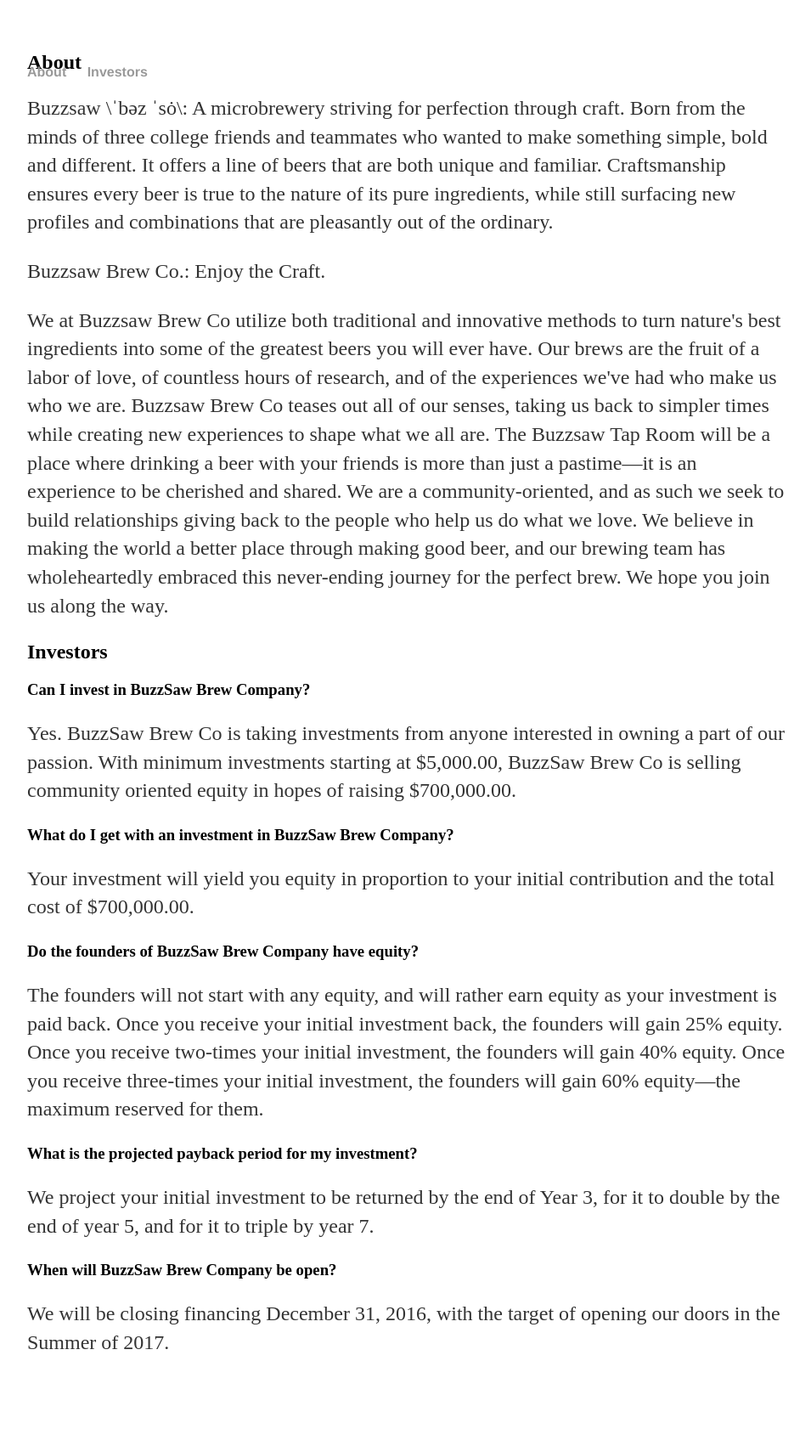
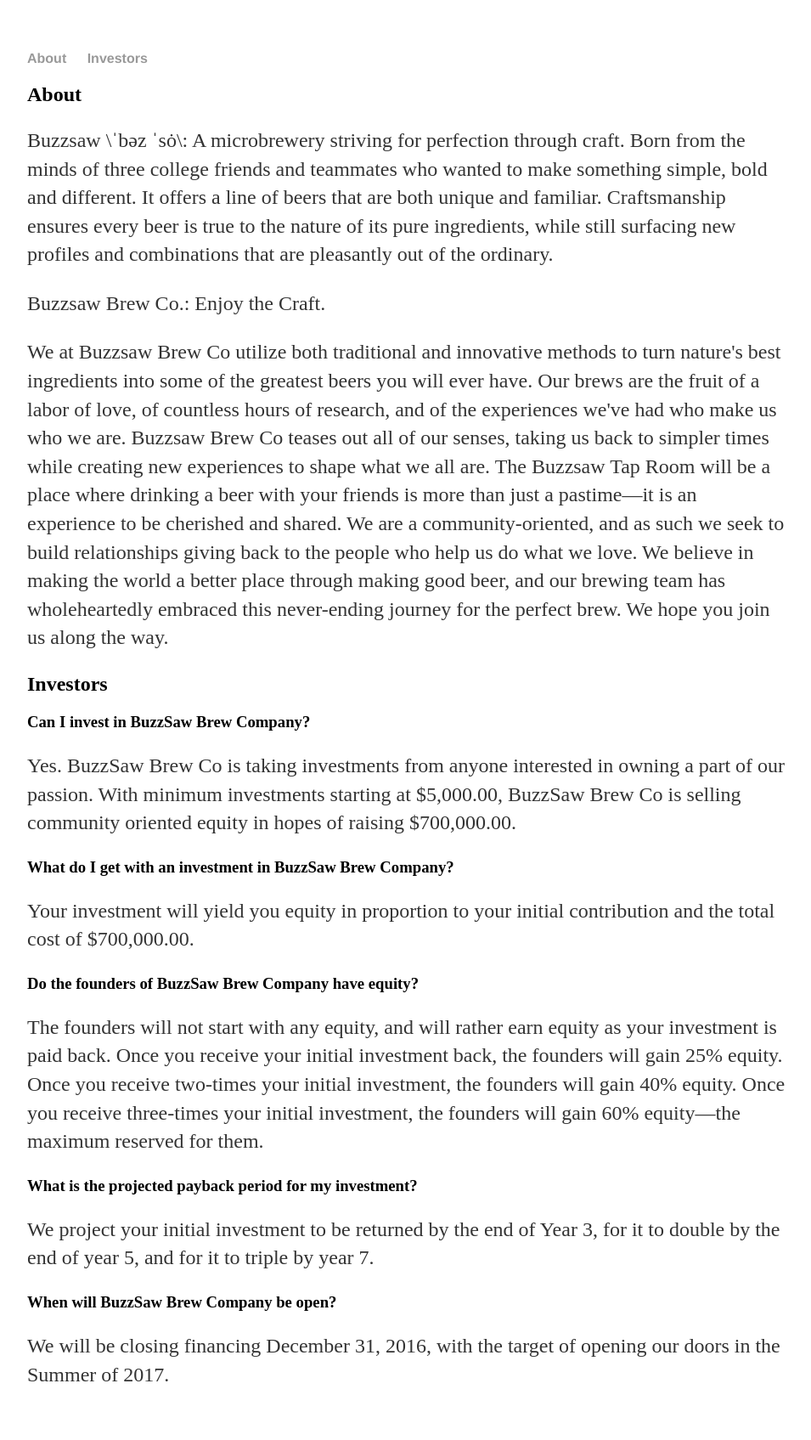
Before and after one commit to arquinn/arquinn.github.io, a Jekyll site: the page built from test.html, in a window 1280 px wide. Shown: the whole page at 85% size, without its empty margins (160-1115 px from the left). Built offline with Jekyll 4.4.1, drawn with Linux system fonts in a browser that asks for light colours; before the commit the page ends 1657 px from its top, so only the background shows below that.

Commit message:
Update sections.html

```diff
--- a/_layouts/sections.html
+++ b/_layouts/sections.html
@@ -7,7 +7,7 @@
 		</head>
 		<body>
 
-<nav id="mainNav" class="navbar-fixed">
+<nav id="mainNav" class="fixed">
         <div>
           <ul class="nav navbar-nav navbar-right">
             <li>
```
